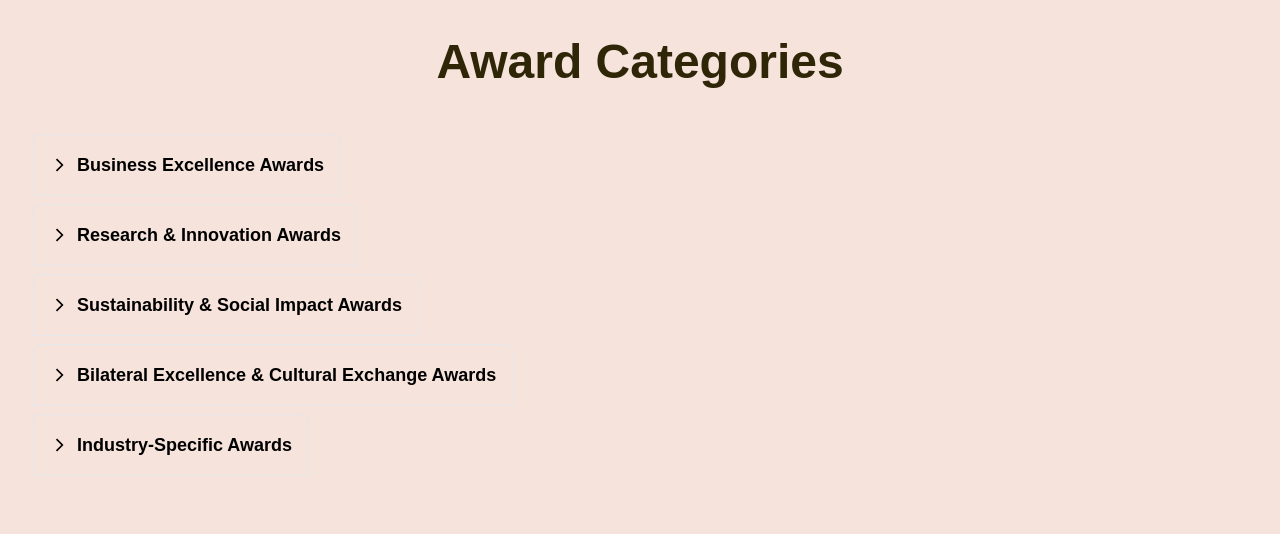
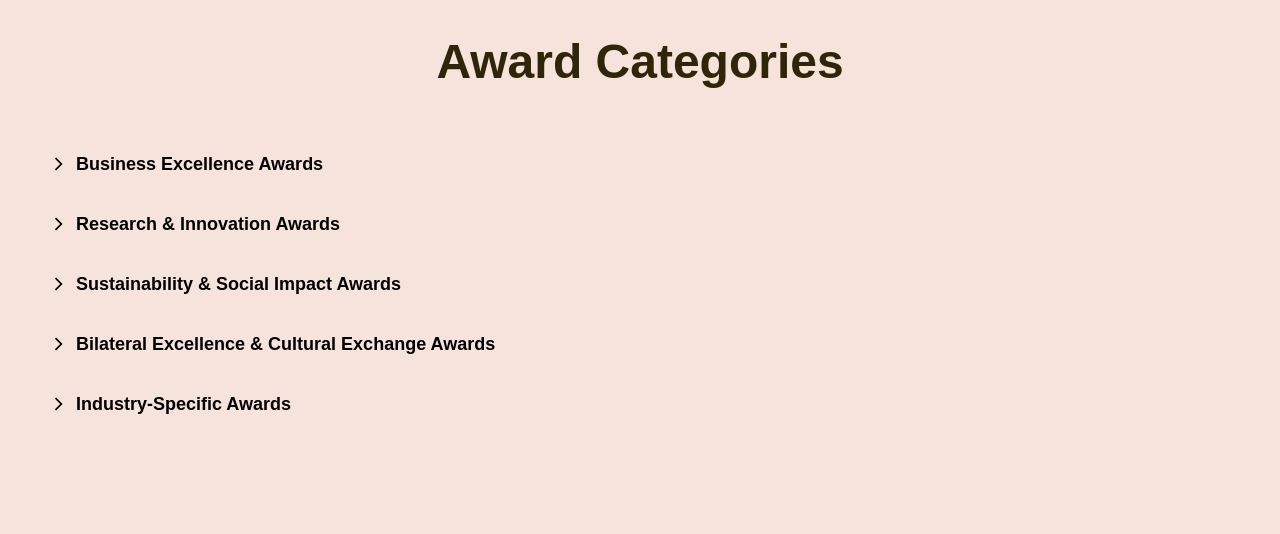
Before and after one commit to adityakkpk/EGS-AwardWebsite, a Next.js app: page / in a window 1280 px wide. Shown: the part 1760-2294 px from the top of the page. Built offline with nearby package versions, Linux system fonts and the light colour scheme; a web font is replaced by a local one.

Commit message:
Add border to sub categories of award

```diff
--- a/src/components/Categories.tsx
+++ b/src/components/Categories.tsx
@@ -489,17 +489,18 @@ export default function Categories() {
         >
           Award Categories
         </h1>
-        <div className="flex flex-col lg:flex-row gap-4 lg:gap-8">
+        <div>
           {/* Left side - Accordion */}
           {/* <div className="w-full lg:w-1/2"> */}
           <div className="w-full">
             {categories.map((category) => (
-              <div key={category.id} className="mb-2">
+              <div key={category.id}>
                 <button
                   className={`text-left p-3 sm:p-4 font-semibold text-base sm:text-lg
                   rounded-t-lg transition-colors duration-200
-                  border flex gap-2 items-center
-                  ${selectedCategory === category.id ? "bg-red-100" : ""}`}
+                  flex gap-2 items-center
+                  `}
+                  // ${selectedCategory === category.id ? "bg-red-100" : ""}
                   onClick={() => handleCategoryClick(category.id)}
                 >
                   <svg
@@ -527,16 +528,15 @@ export default function Categories() {
                     : "max-h-0 opacity-0"
                 }`}
                 >
-                  <div className="border-x border-b rounded-b-lg pl-10">
+                  <div className="border border-black rounded-b-lg ml-10 rounded">
                     {category.submenus.map((item) => (
                       <button
                         key={item.id}
-                        className={`w-full text-left py-1 px-4 text-sm sm:text-base
-                        hover:bg-red-200 border-b last:border-b-0 transition-colors duration-200 rounded flex items-center flex-wrap
+                        className={`w-full text-left py-1 px-4 text-sm sm:text-base border-b border-black last:border-b-0 transition-colors duration-200 flex items-center flex-wrap
                         `}
                         onClick={() => setSelectedItem(item)}
                       >
-                        <div className="font-bold w-[30%] min-w-fit">
+                        <div className="font-bold w-[30%] border-r border-black min-w-fit">
                           <span> · </span>
                           {item.name}
                         </div>
```
